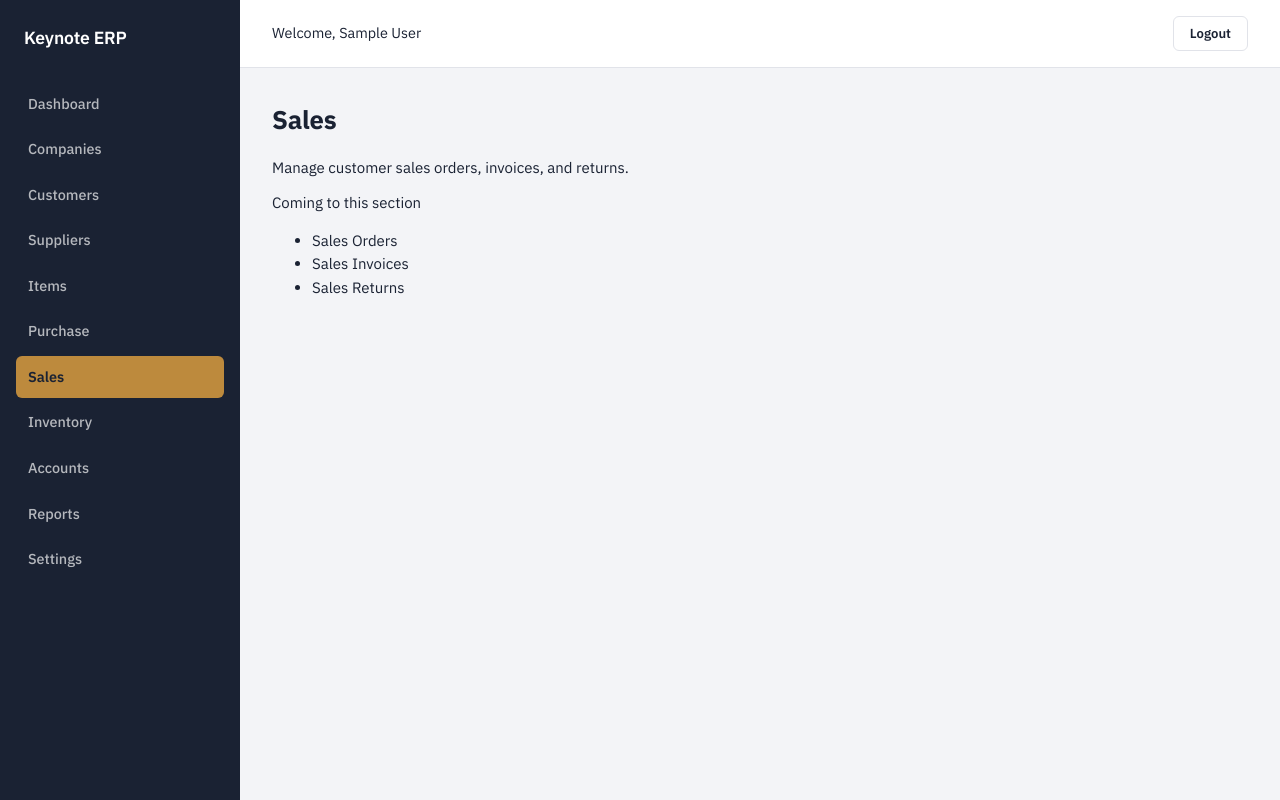
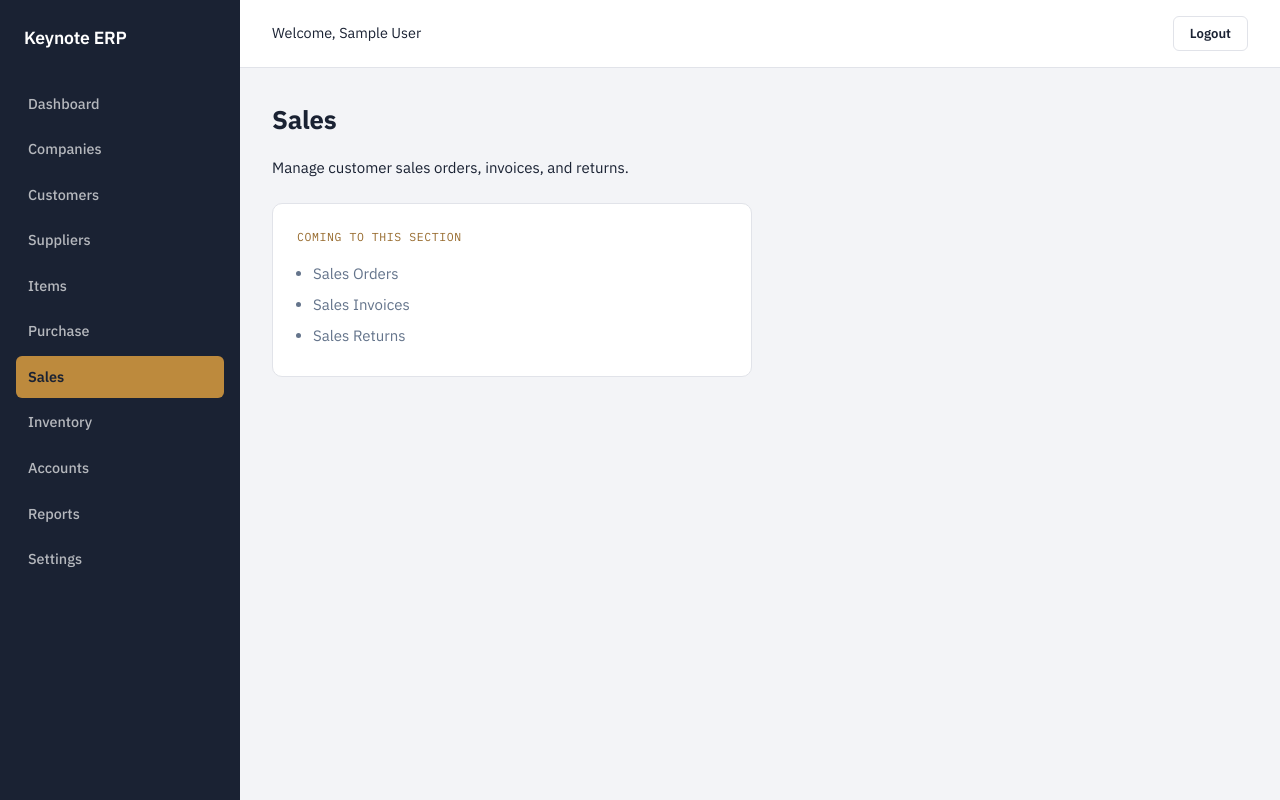
Before and after one commit to alex-2by2/Keynote-ERP-v2, a React (Vite) app in the folder client/: page /app/sales in a window 1280 px wide. Built offline with nearby package versions, Linux system fonts and the light colour scheme; sample sign-in values are in the browser's storage.

Commit message:
Update index.css

```diff
--- a/client/src/index.css
+++ b/client/src/index.css
@@ -309,6 +309,29 @@ button[type="submit"]:hover { background: #7d571f; border-color: #7d571f; color:
 
 .login-card button[type="submit"] { width: 100%; margin-top: var(--space-1); padding: 0.75rem; }
 
+/* --- Module preview (placeholder landing pages) -------------------------- */
+
+.module-preview {
+  margin-top: var(--space-5);
+  background: var(--surface);
+  border: 1px solid var(--line);
+  border-radius: var(--radius-md);
+  padding: var(--space-5);
+  max-width: 480px;
+}
+
+.module-preview-label {
+  font-family: var(--font-mono);
+  font-size: 0.72rem;
+  text-transform: uppercase;
+  letter-spacing: 0.05em;
+  color: var(--keynote-deep);
+  margin-bottom: var(--space-3);
+}
+
+.module-preview ul { margin: 0; padding-left: var(--space-4); }
+.module-preview li { padding: var(--space-1) 0; color: var(--muted); }
+
 /* --- Setup wizard --------------------------------------------------------- */
 
 .setup-page {
```
